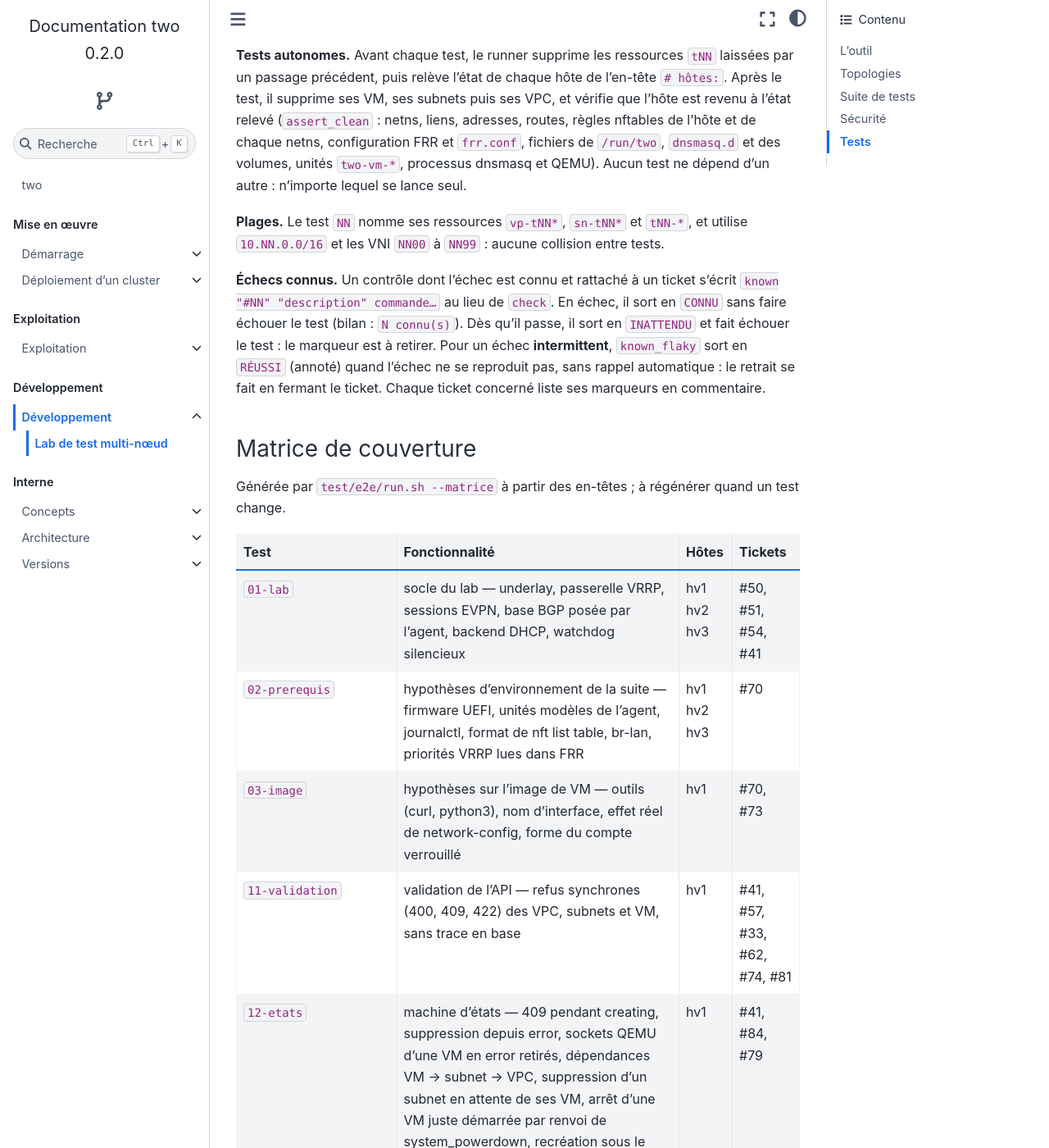
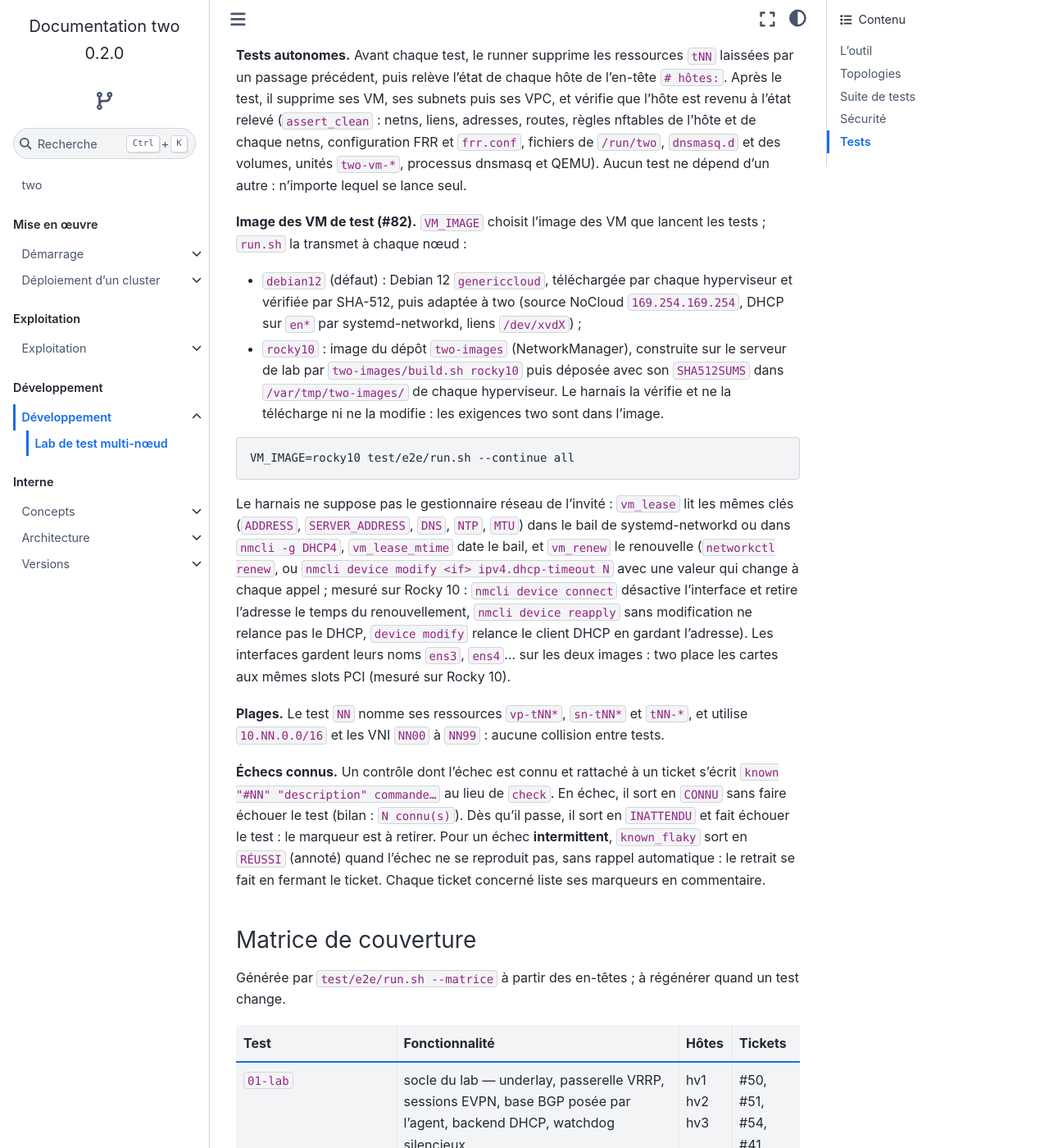
Before and after one commit to GnomeZworc/two-mirror, a Sphinx documentation site: the page built from docs/developpement/lab.rst, in a window 1280 px wide and 1400 px high, scrolled down 6836 px. Shown: the whole window at 82% size. Built offline with Sphinx 7.4.7 and the Sphinx Book theme 1.1.4, drawn with Linux system fonts in a browser that asks for light colours; some of the changed text lies outside the part shown.

Commit message:
f-82: doc: VM de test en Rocky 10 (VM_IMAGE), notes 0.3.0 #82
Signed-off-by: GnomeZworc <nicolas.boufidjeline@g3e.fr>

```diff
--- a/docs/developpement/lab.rst
+++ b/docs/developpement/lab.rst
@@ -282,6 +282,30 @@ supprime ses VM, ses subnets puis ses VPC, et vérifie que l'hôte est revenu à
 configuration FRR et ``frr.conf``, fichiers de ``/run/two``, ``dnsmasq.d`` et des volumes, unités
 ``two-vm-*``, processus dnsmasq et QEMU). Aucun test ne dépend d'un autre : n'importe lequel se lance seul.
 
+**Image des VM de test (#82).** ``VM_IMAGE`` choisit l'image des VM que lancent les tests ;
+``run.sh`` la transmet à chaque nœud :
+
+* ``debian12`` (défaut) : Debian 12 ``genericcloud``, téléchargée par chaque hyperviseur et
+  vérifiée par SHA-512, puis adaptée à two (source NoCloud ``169.254.169.254``, DHCP sur ``en*``
+  par systemd-networkd, liens ``/dev/xvdX``) ;
+* ``rocky10`` : image du dépôt ``two-images`` (NetworkManager), construite sur le serveur de lab
+  par ``two-images/build.sh rocky10`` puis déposée avec son ``SHA512SUMS`` dans
+  ``/var/tmp/two-images/`` de chaque hyperviseur. Le harnais la vérifie et ne la télécharge ni ne
+  la modifie : les exigences two sont dans l'image.
+
+.. code-block:: text
+
+   VM_IMAGE=rocky10 test/e2e/run.sh --continue all
+
+Le harnais ne suppose pas le gestionnaire réseau de l'invité : ``vm_lease`` lit les mêmes clés
+(``ADDRESS``, ``SERVER_ADDRESS``, ``DNS``, ``NTP``, ``MTU``) dans le bail de systemd-networkd ou
+dans ``nmcli -g DHCP4``, ``vm_lease_mtime`` date le bail, et ``vm_renew`` le renouvelle
+(``networkctl renew``, ou ``nmcli device modify <if> ipv4.dhcp-timeout N`` avec une valeur qui
+change à chaque appel ; mesuré sur Rocky 10 : ``nmcli device connect`` désactive l'interface et
+retire l'adresse le temps du renouvellement, ``nmcli device reapply`` sans modification ne relance
+pas le DHCP, ``device modify`` relance le client DHCP en gardant l'adresse). Les interfaces gardent leurs noms ``ens3``, ``ens4``… sur les deux
+images : two place les cartes aux mêmes slots PCI (mesuré sur Rocky 10).
+
 **Plages.** Le test ``NN`` nomme ses ressources ``vp-tNN*``, ``sn-tNN*`` et ``tNN-*``, et utilise
 ``10.NN.0.0/16`` et les VNI ``NN00`` à ``NN99`` : aucune collision entre tests.
 
@@ -313,9 +337,9 @@ Générée par ``test/e2e/run.sh --matrice`` à partir des en-têtes ; à régé
      - hv1 hv2 hv3
      - #70
    * - ``03-image``
-     - hypothèses sur l'image de VM — outils (curl, python3), nom d'interface, effet réel de network-config, forme du compte verrouillé
+     - hypothèses sur l'image de VM — outils (curl, python3), nom d'interface, gestionnaire réseau attendu pour VM_IMAGE (systemd-networkd ou NetworkManager), effet réel de network-config, forme du compte verrouillé
      - hv1
-     - #70, #73
+     - #70, #73, #82
    * - ``11-validation``
      - validation de l'API — refus synchrones (400, 409, 422) des VPC, subnets et VM, sans trace en base
      - hv1
```
Also changed, not shown: release_notes/0.3.0.md (+7 -0 lines).
